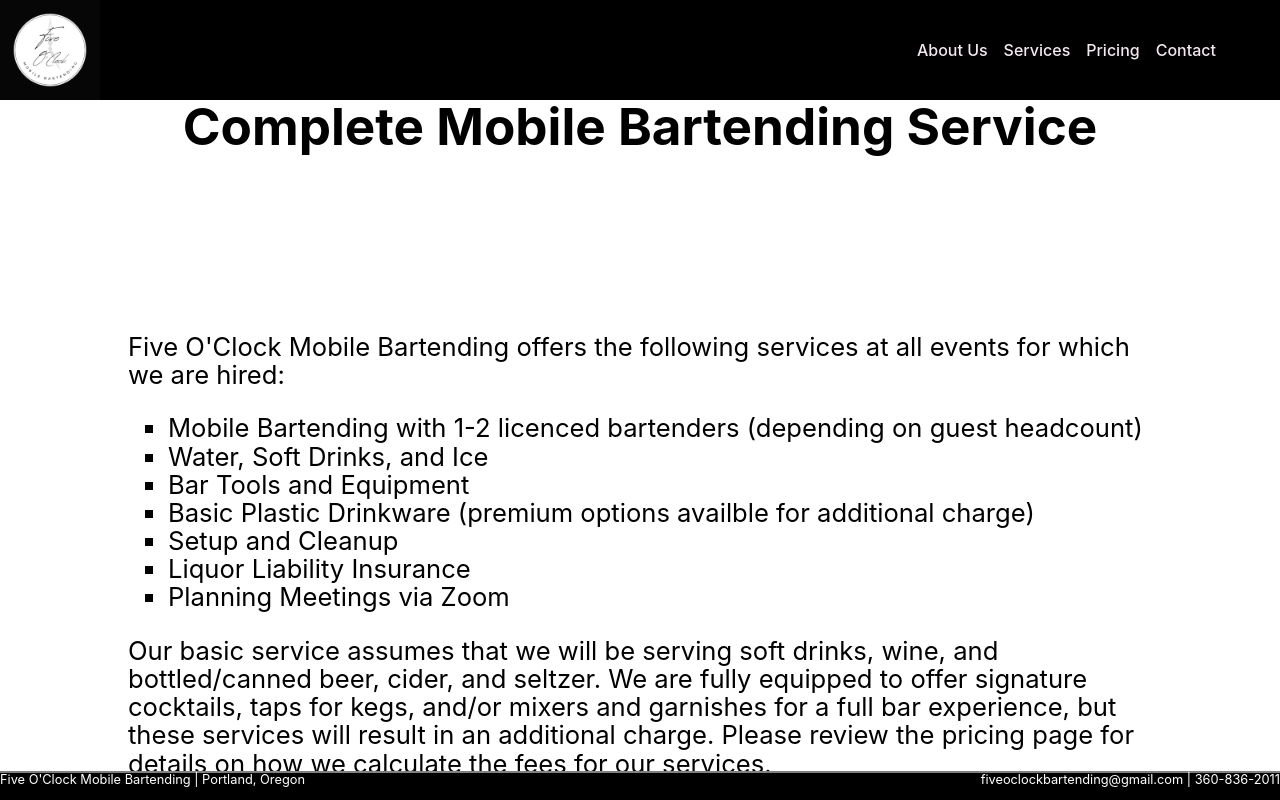
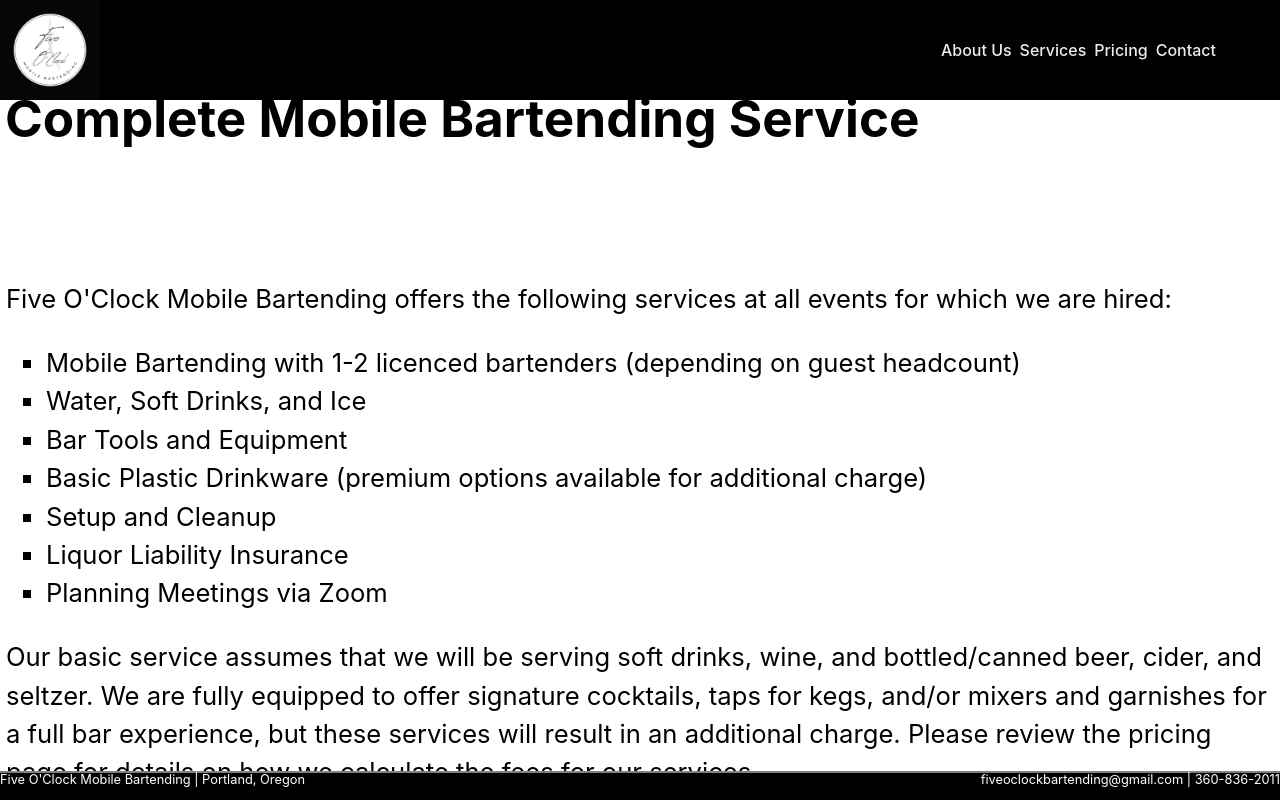
Before and after one commit to NScalzone/FiveOClockBartending, a React (Vite) app in the folder bar_cart/: page /services in a window 1280 px wide. Shown: the top 800 px of the page. Built offline with nearby package versions, Linux system fonts and the light colour scheme.

Commit message:
fix: updated dependencies and looked at text spacing

```diff
--- a/bar_cart/src/App.css
+++ b/bar_cart/src/App.css
@@ -1,33 +1,42 @@
 * {
   box-sizing: border-box;
 }
-
-
 
 .container {
   margin: 1rem;
   margin-left: auto;
   margin-right: auto;
-  text-align: center;
+  text-align: left;
 }
 
 h1 {
   font-size: 3.2em;
-  line-height: 1.1;
-  align-items: center;
+  /* line-height: 1; */
+  /* margin-top: 5%;
+  margin-right: 10%;
+  margin-left: 10%;
+  margin-bottom: 0em;
+  padding: 0px; */
+  margin: 1px 0px 0px 5px;
+  padding: 0px 0px 0px 0px;
+  align-items: left;
   height: 200px;
-  text-align: center;
+  text-align: left;
   color: black;
 }
 
 p{
   font-size: 1.6em;
-  line-height: 1.1;
+  /* line-height: 1.1; */
   /* align-items: center; */
-  height: auto;
+  /* height: auto; */
+  /* margin-top: 0em;
   margin-right: 10%;
   margin-left: 10%;
   margin-bottom: 10%;
+  padding: 0px; */
+  margin: 0px 5px 5px 5px;
+  padding: 0px 1px 1px 1px;
   text-align: left;
   text-wrap: wrap;
   color: black;
@@ -37,10 +46,10 @@
 div{
   height: 100vh;
   width: 100vw;
-  display: center;
-  align-items: center;
+  /* display: center; */
+  /* align-items: center;
   height: auto;
-  text-align: center;
+  text-align: center; */
 }
 
 ul{
@@ -79,7 +88,7 @@
   margin-right: 5%;
   display: flex;
   list-style: none;
-  gap: 1rem;
+  gap: 0.5rem;
   position: relative;
   top: 0;
   left: 0;
--- a/bar_cart/src/pages/about.jsx
+++ b/bar_cart/src/pages/about.jsx
@@ -3,7 +3,6 @@
 
 const About = () => {
     return (
-        <body>
         <div>
             <h1>About Us</h1>
             <p>
@@ -11,12 +10,7 @@
                 More stuff about that. It's a great service. We'll get you drunk!
                 <img src="./joanna_at_bar.jpeg" alt="Joanna_at_bar" />
             </p>
-
-
-
-
         </div>
-        </body>
     );
 }
 export default About;
--- a/bar_cart/src/pages/contact.jsx
+++ b/bar_cart/src/pages/contact.jsx
@@ -4,6 +4,9 @@
     return (
         <div>
             <h1>Contact Us</h1>
+            <p>
+                Email us at fiveoclockbartending@gmail.com for quotes and availability.
+            </p>
         </div>
     );
 }
--- a/bar_cart/src/pages/services.jsx
+++ b/bar_cart/src/pages/services.jsx
@@ -10,7 +10,7 @@
                     <li>Mobile Bartending with 1-2 licenced bartenders (depending on guest headcount)</li>
                     <li>Water, Soft Drinks, and Ice</li>
                     <li>Bar Tools and Equipment</li>
-                    <li>Basic Plastic Drinkware (premium options availble for additional charge)</li>
+                    <li>Basic Plastic Drinkware (premium options available for additional charge)</li>
                     <li>Setup and Cleanup</li>
                     <li>Liquor Liability Insurance</li>
                     <li>Planning Meetings via Zoom</li>
```
Also changed, not shown: 2 other files (tests, documents, lock files or other folders).
